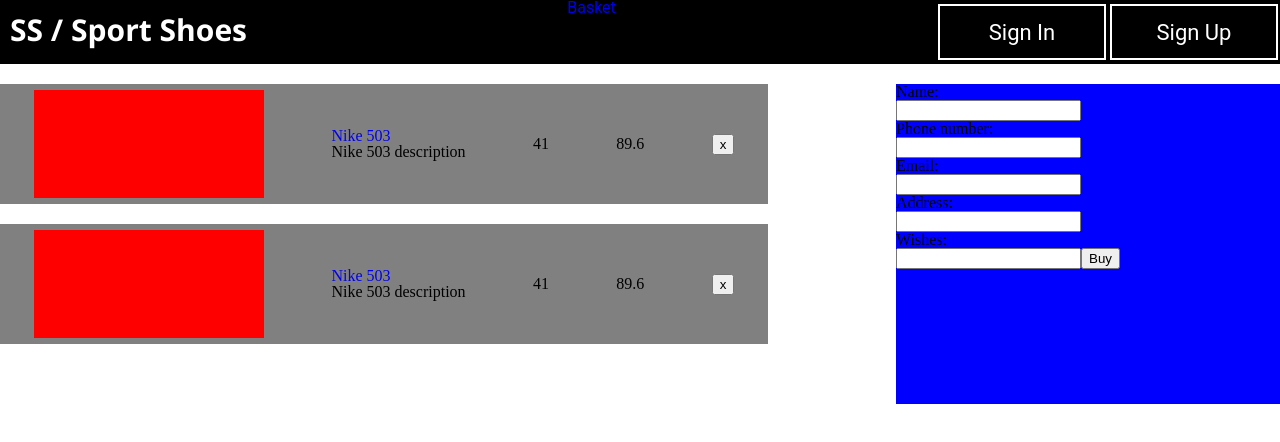
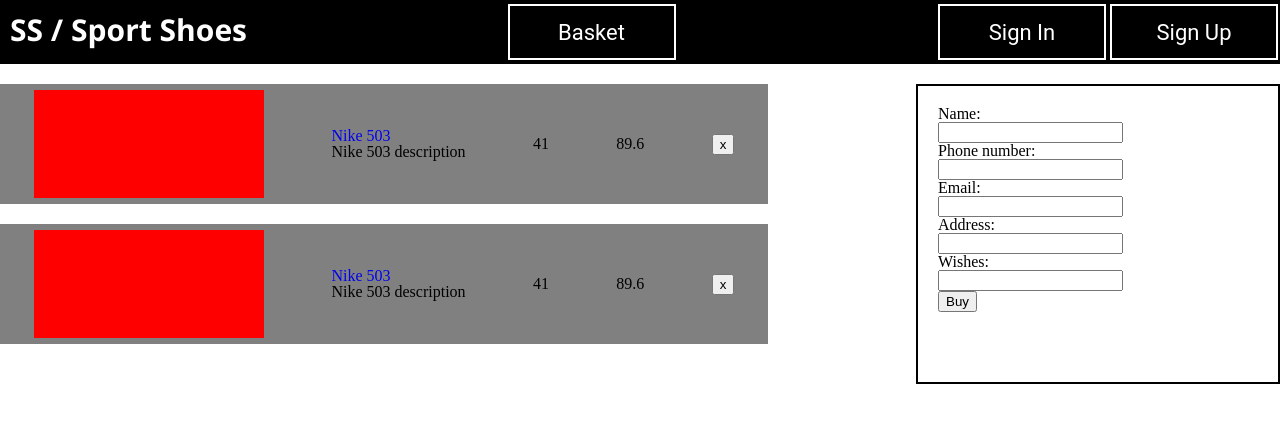
Before and after one commit to Loppik/Site-shop-of-football-merch, a React app: page /basket in a window 1280 px wide. Shown: the top 442 px of the page. Built offline with nearby package versions, Linux system fonts and the light colour scheme; the HTML template or start-up script is replaced by a standard one.

Commit message:
redesign

```diff
--- a/src/components/Basket/Orderer.jsx
+++ b/src/components/Basket/Orderer.jsx
@@ -118,10 +118,12 @@
           name="wishes"
           onChange={this.onChangeWishes}
         />
-        <Button
-          text="Buy"
-          onClick={this.onOrderShoes}
-        />
+        <div className="order-btn">
+          <Button
+            text="Buy"
+            onClick={this.onOrderShoes}
+          />
+        </div>
       </div>
     );
   }
--- a/src/components/Basket/orderer.css
+++ b/src/components/Basket/orderer.css
@@ -1,6 +1,11 @@
 .orderer {
-  width: 30%;
-  height: 40%;
-  background-color: blue;
+  width: 25%;
+  height: 32%;
+  border: 2px solid black;
+  padding: 20px;
   margin-top: 20px;
 }
+
+.order-btn {
+
+}
--- a/src/components/NavBar/NavBar.jsx
+++ b/src/components/NavBar/NavBar.jsx
@@ -16,7 +16,10 @@
         <div className="companyName">
           <p>SS / Sport Shoes</p>
         </div>
-        <Link to="/basket">Basket</Link>
+        <Link to="/basket">
+          <div className="btn">Basket</div>
+        </Link>
+
         {!accessToken && (
           <div>
             <Link to="/login">
--- a/src/components/UI/Button/Button.jsx
+++ b/src/components/UI/Button/Button.jsx
@@ -1,4 +1,6 @@
 import React from 'react';
+
+import './button.css';
 
 const Button = (props) => {
   const { text, onClick } = props;
@@ -6,6 +8,6 @@
   return (
     <button type="button" onClick={onClick}>{text}</button>
   );
-}
+};
 
 export default Button;
--- a/src/components/UI/Input/Input.jsx
+++ b/src/components/UI/Input/Input.jsx
@@ -1,4 +1,6 @@
 import React from 'react';
+
+import './input.css';
 
 const Input = (props) => {
   const { label, type, name, onChange, value } = props;
--- /dev/null
+++ b/src/components/UI/Input/input.css
@@ -0,0 +1,3 @@
+.input {
+  margin-bottom: 10px;
+}
```
Also changed, not shown: src/components/UI/Button/button.css (added).
